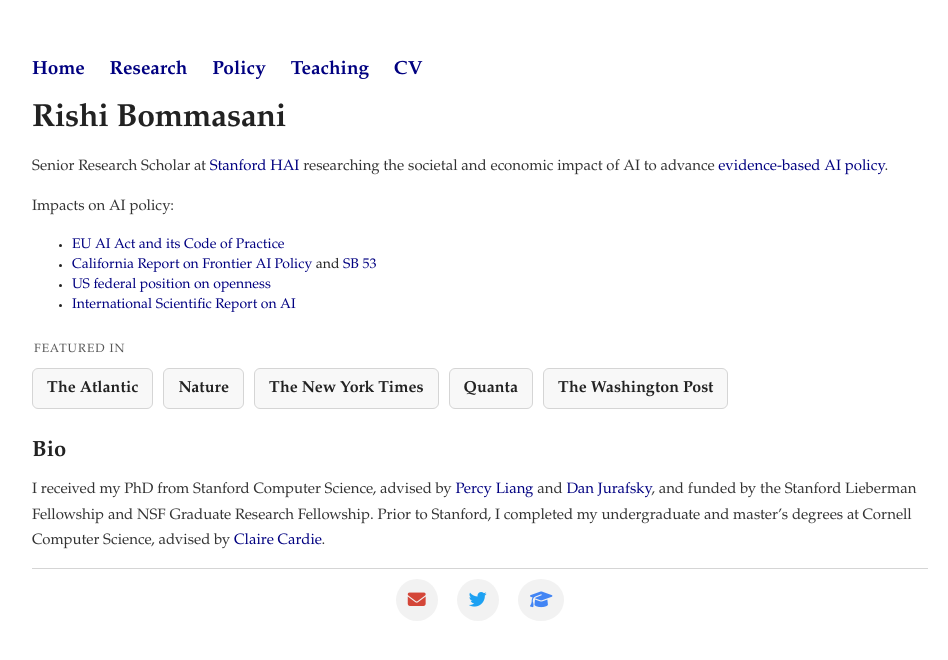
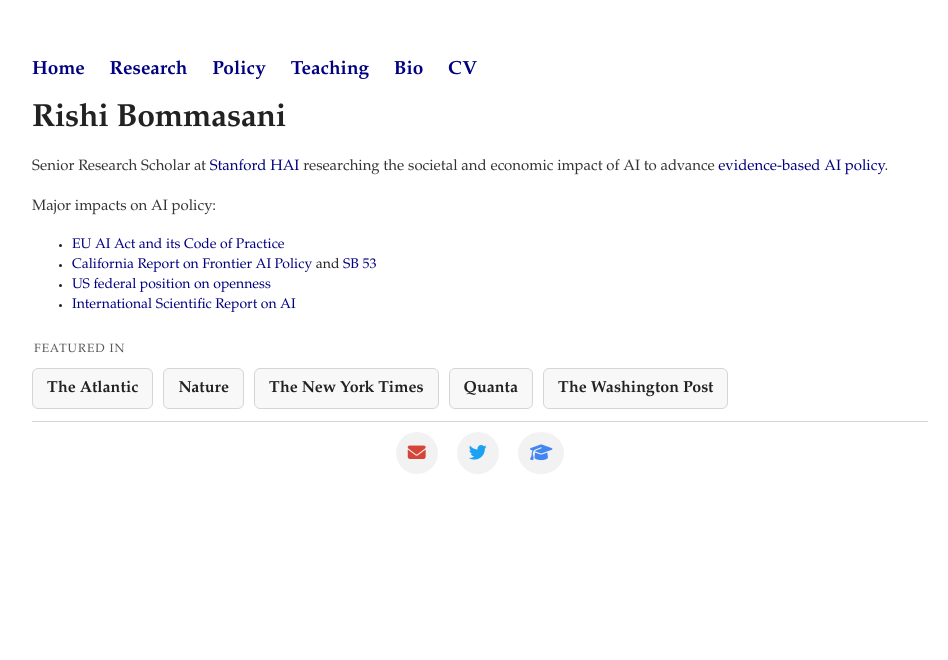
Before and after one commit to rishibommasani/rishibommasani.github.io, a Jekyll site: the page built from index.html, in a window 1280 px wide. Shown: the top 660 px of the page, without its empty margins (160-1108 px from the left). Built offline with Jekyll 4.4.1, drawn with Linux system fonts in a browser that asks for light colours.

Commit message:
Add dedicated bio page and nav link

```diff
--- a/_layouts/default.html
+++ b/_layouts/default.html
@@ -16,6 +16,7 @@
 	        		<li><a href="/papers">Research</a></li>
 	        		<li><a href="/policy">Policy</a></li>
 				<li><a href="/teaching">Teaching</a></li>
+				<li><a href="/bio">Bio</a></li>
 <!-- 				<li><a href="/collaborators">Collaborators</a></li> -->
 <!-- 	        		<li><a href="/service">Service</a></li>
 	        		<li><a href="/awards">Awards</a></li> -->
--- a/index.html
+++ b/index.html
@@ -7,10 +7,7 @@
 
 <section class="intro">
   <p>Senior Research Scholar at <a href="https://hai.stanford.edu/">Stanford HAI</a> researching the societal and economic impact of AI to advance <a href="https://www.science.org/doi/10.1126/science.adu8449">evidence-based AI policy</a>.</p>
-</section>
-
-<section class="focus">
-  <p>Impacts on AI policy:</p>
+  <p>Major impacts on AI policy:</p>
   <ul>
     <li><a href="https://digital-strategy.ec.europa.eu/en/news/meet-chairs-leading-development-first-general-purpose-ai-code-practice">EU AI Act and its Code of Practice</a></li>
     <li><a href="https://www.gov.ca.gov/wp-content/uploads/2025/06/June-17-2025-%E2%80%93-The-California-Report-on-Frontier-AI-Policy.pdf">California Report on Frontier AI Policy</a> and <a href="https://leginfo.legislature.ca.gov/faces/billNavClient.xhtml?bill_id=202520260SB53">SB 53</a></li>
@@ -32,8 +29,4 @@
   </div>
 </section>
 
-<section class="bio">
-  <h2>Bio</h2>
-  <p>I received my PhD from Stanford Computer Science, advised by <a href="https://cs.stanford.edu/~pliang/">Percy Liang</a> and <a href="https://web.stanford.edu/~jurafsky/">Dan Jurafsky</a>, and funded by the Stanford Lieberman Fellowship and NSF Graduate Research Fellowship. Prior to Stanford, I completed my undergraduate and master’s degrees at Cornell Computer Science, advised by <a href="http://www.cs.cornell.edu/home/cardie/">Claire Cardie</a>.</p>
-</section>
 </div><!-- /.blurb -->
```
Also changed, not shown: bio/index.html (added, +11 -0 lines).
